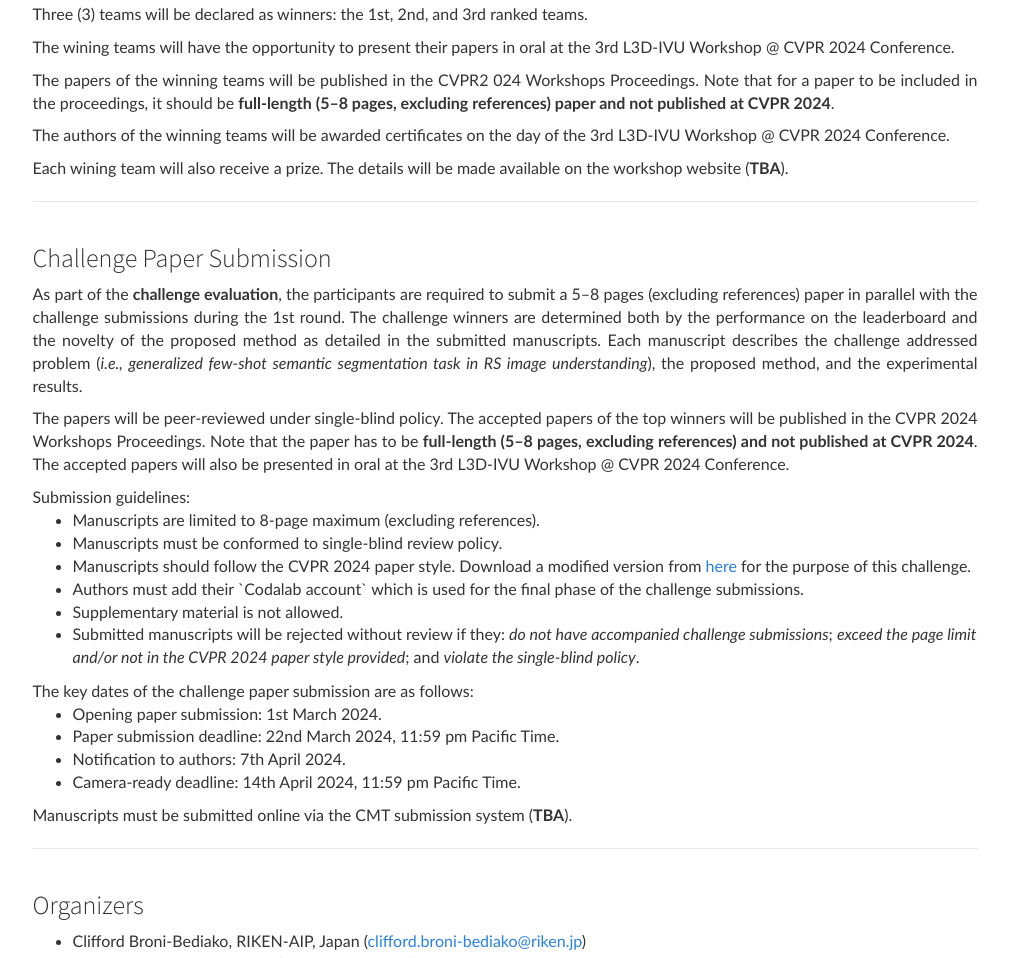
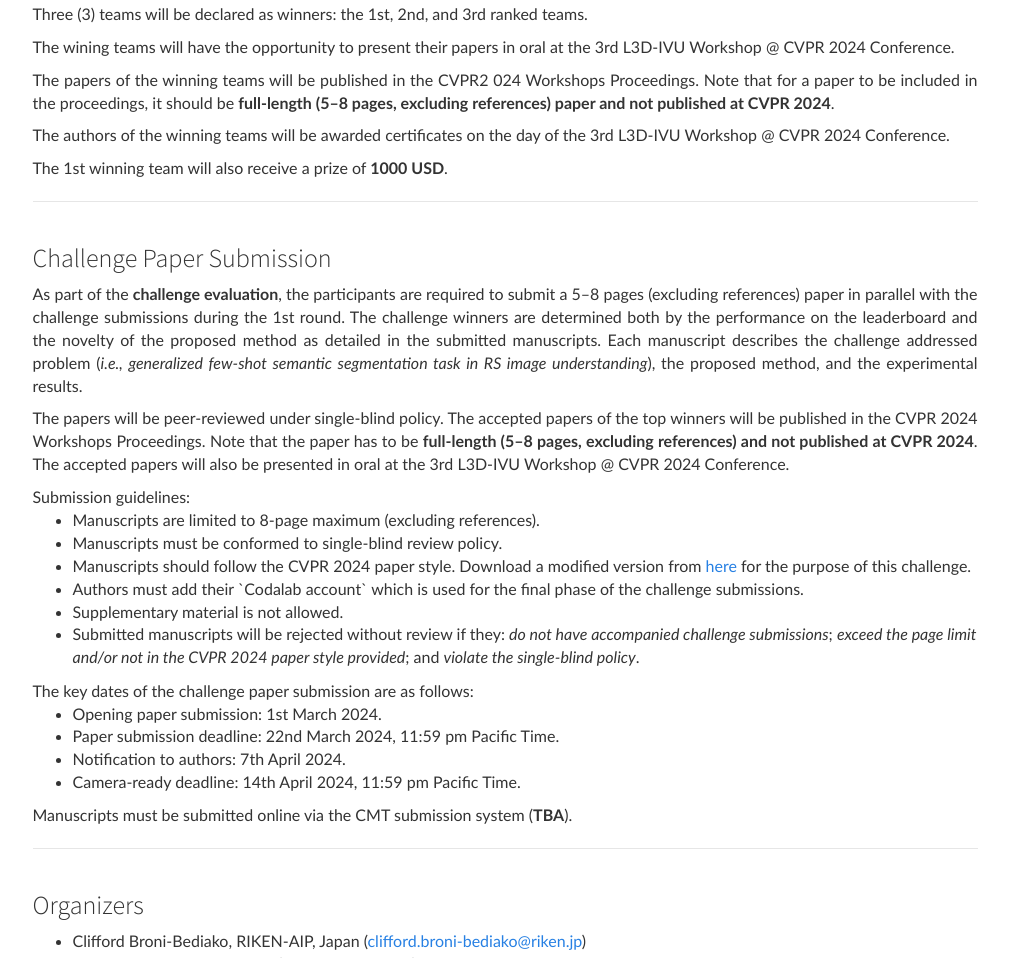
Before and after one commit to cliffbb/OEM-Fewshot-Challenge, a plain HTML site: page docs/index.html in a window 1280 px wide. Shown: the part 3594-4552 px from the top of the page, without its empty margins (135-1144 px from the left). Drawn offline with nearby package versions, Linux system fonts and the light colour scheme; some packages are replaced by stand-ins of ours; a script that the page names is missing.

Commit message:
Initial commit

```diff
--- a/docs/index.html
+++ b/docs/index.html
@@ -373,7 +373,8 @@
                     on the day of the L3D-IVU CVPR 2024 Workshop in Seattle WA, USA.</br>  -->
                     The authors of the winning teams will be awarded certificates on the day of the 3rd L3D-IVU Workshop @ CVPR 2024 Conference.</br>
 
-                    Each wining team will also receive a prize. The details will be made available on the workshop website (<strong>TBA</strong>).
+                    <!-- Each wining team will also receive a prize. The details will be made available on the workshop website (<strong>TBA</strong>).  -->
+                    The 1st winning team will also receive a prize of <b>1000 USD</b>.
                     <!-- The prizes is kindly sponsored by the... -->
 
                     <!-- The authors of the 3rd, 4th, &amp; 5th teams will be invited to co-author a journal paper (limited to 2 co-authors per a team), which will summarize
```
